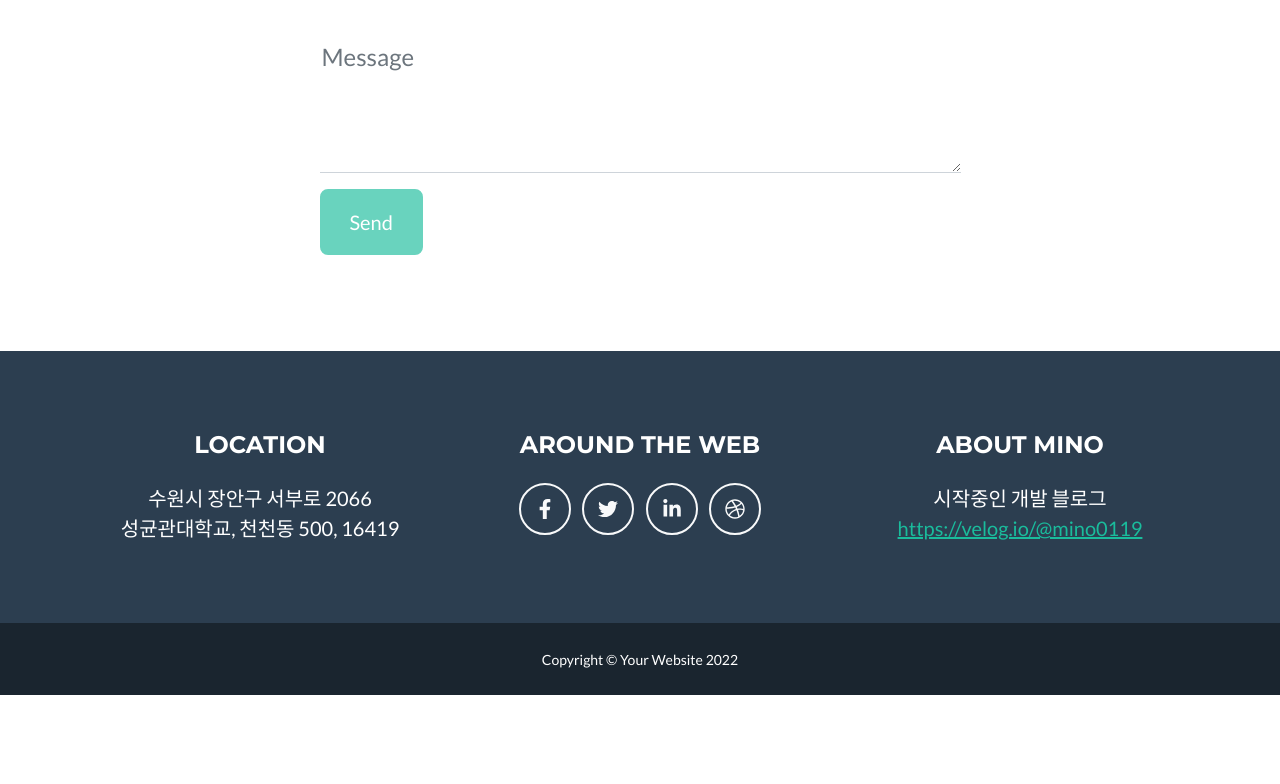
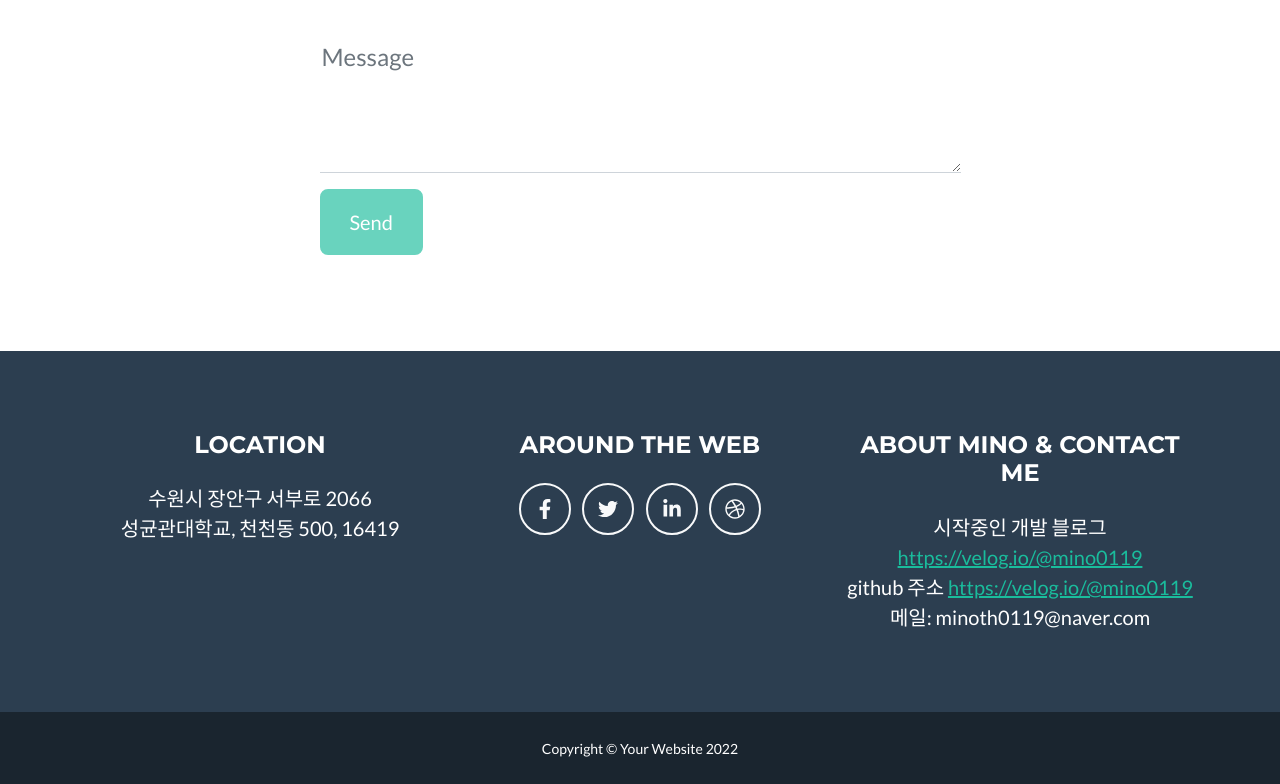
Before and after one commit to minoooo119/check, a plain HTML site: page index.html in a window 1280 px wide. Shown: the part 2202-2986 px from the top of the page. Before the commit the page ends 2897 px from the top, so only its background shows below. Drawn offline with nearby package versions, Linux system fonts and the light colour scheme.

Commit message:
contact 추가

```diff
--- a/index.html
+++ b/index.html
@@ -198,10 +198,19 @@
                     </div>
                     <!-- Footer About Text-->
                     <div class="col-lg-4">
-                        <h4 class="text-uppercase mb-4">About mino</h4>
+                        <h4 class="text-uppercase mb-4">About mino & Contact me</h4>
                         <p class="lead mb-0">
                             시작중인 개발 블로그
                             <a href="https://velog.io/@mino0119">https://velog.io/@mino0119</a>
+
+                        </p>
+                        <p class="lead mb-0">
+                            github 주소
+                            <a href="https://github.com/minoooo119">https://velog.io/@mino0119</a>
+
+                        </p>
+                        <p class="lead mb-0">
+                            메일: minoth0119@naver.com
 
                         </p>
                     </div>
```
